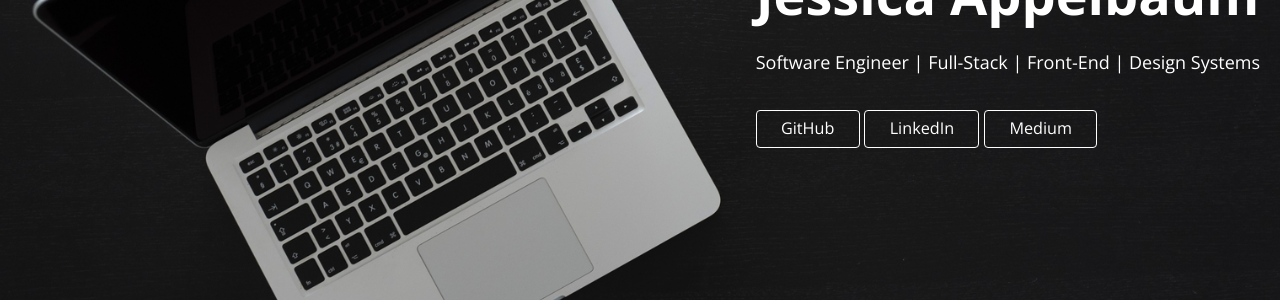
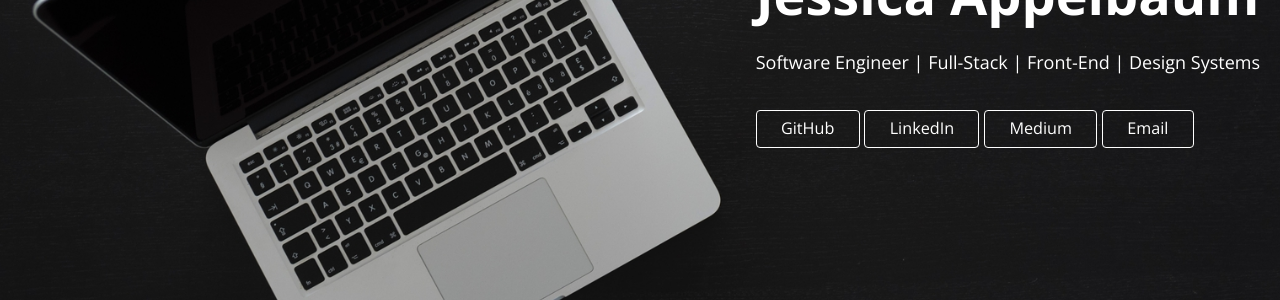
Before and after one commit to jessapp/jessapp.github.io, a Jekyll site: the page built from index.html, in a window 1280 px wide. Shown: the part 393-693 px from the top of the page. Built offline with Jekyll 4.4.1, drawn with Linux system fonts in a browser that asks for light colours.

Commit message:
Clean up and add email

```diff
--- a/_config.yml
+++ b/_config.yml
@@ -15,6 +15,8 @@ social:
     url: https://www.linkedin.com/in/jessapp/
   - platform: Medium
     url: https://medium.com/@jess.appelbaum
+  - platform: Email
+    url: mailto:jessappcodes@gmail.com
 
 
 # General settings
```
Also changed, not shown: README.md, 1 other file.
